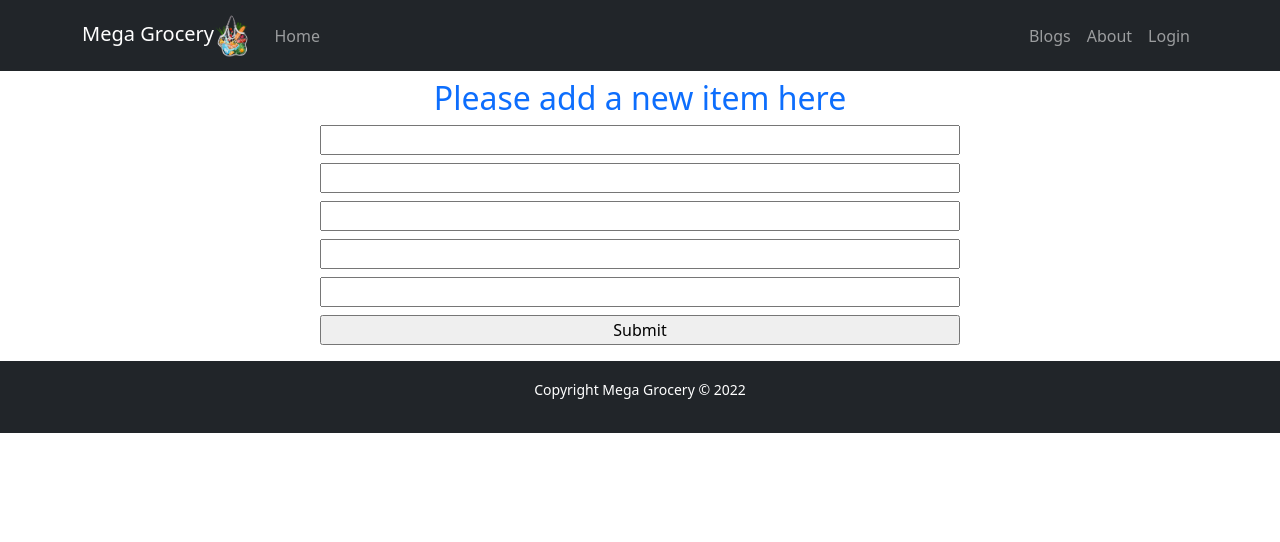
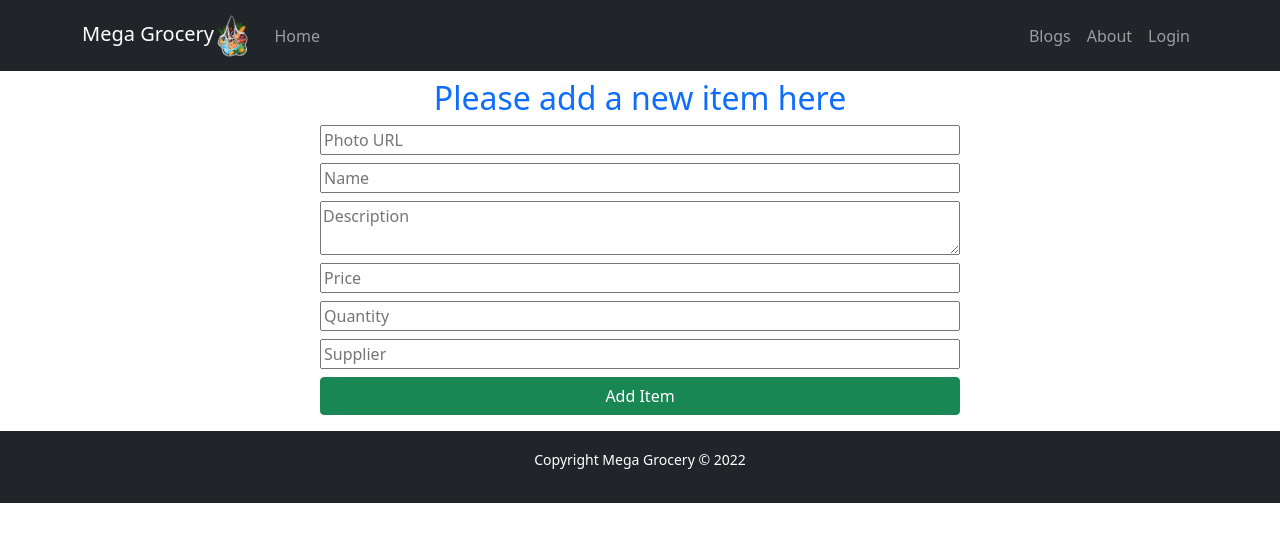
Before and after one commit to Md-Tur/mega-grocery-client, a React (Create React App) app: page /additems in a window 1280 px wide. Shown: the top 542 px of the page. Built offline with nearby package versions, Linux system fonts and the light colour scheme; no server answers.

Commit message:
dynamic route added

```diff
--- a/src/App.js
+++ b/src/App.js
@@ -12,6 +12,7 @@ import Register from './Pages/Login/Register/Register';
 import ManageItems from './Pages/Items/ManageItems/ManageItems';
 import AddItems from './Pages/Items/AddItems/AddItems';
 import MyItems from './Pages/Items/MyItems/MyItems';
+import ItemDetail from './Pages/Items/ItemDetail/ItemDetail';
 
 function App() {
   return (
@@ -21,6 +22,7 @@ function App() {
         <Route path='/' element={<Home></Home>}></Route>
         <Route path='/home' element={<Home></Home>}></Route>
         <Route path='/manageitems' element={<ManageItems></ManageItems>}></Route>
+        <Route path='/itemdetail/:_id' element={<ItemDetail></ItemDetail>}></Route>
         <Route path='/additems' element={<AddItems></AddItems>}></Route>
         <Route path='/myitems' element={<MyItems></MyItems>}></Route>
         <Route path='/blogs' element={<Blogs></Blogs>}></Route>
--- a/src/Pages/Home/Product/Product.js
+++ b/src/Pages/Home/Product/Product.js
@@ -1,10 +1,15 @@
 import React from 'react';
 import { Button } from 'react-bootstrap';
-import { Link } from 'react-router-dom';
+import { Link, useNavigate } from 'react-router-dom';
 
 const Product = ({ product }) => {
 
-    const { name, img, description, price, quantity, supplier } = product;
+    const { name, img, description, price, quantity, supplier, _id } = product;
+
+    const navigate = useNavigate();
+    const itemDetail = () => {
+        navigate('/itemdetail/' + _id);
+    }
 
     return (
         <div style={{ position: 'relative' }} className='col col-md-1 col-lg-4'>
@@ -20,8 +25,8 @@ const Product = ({ product }) => {
                     <p>Supplier: {supplier} </p>
                 </div>
                 <div style={{ bottom: '0' }} className='d-flex justify-content-center'>
-                    <Link to='/'>
-                        <Button variant="outline-primary">Update</Button>
+                    <Link to={'/itemdetail/' + _id}>
+                        <Button onClick={itemDetail} variant="outline-primary">Update</Button>
                     </Link>
                 </div>
             </div>
--- a/src/Pages/Home/Products/Products.js
+++ b/src/Pages/Home/Products/Products.js
@@ -15,7 +15,7 @@ const Products = () => {
                 <div className='row g-4'>
                     {
                         products.slice(0, 6).map(product => <Product
-                            key={product.id}
+                            key={product._id}
                             product={product}
                         ></Product>)
                     }
--- a/src/Pages/Items/AddItems/AddItems.js
+++ b/src/Pages/Items/AddItems/AddItems.js
@@ -10,12 +10,13 @@ const AddItems = () => {
         <div className='w-50 mx-auto'>
             <h2 className='text-center text-primary mt-2 mb-2'>Please add a new item here</h2>
             <form className='d-flex flex-column' onSubmit={handleSubmit(onSubmit)}>
-                <input className='mb-2' {...register("name", { required: true, maxLength: 20 })} />
-                <input className='mb-2' {...register("description")} />
-                <input className='mb-2' type="number" {...register("price", { required: true })} />
-                <input className='mb-2' type="number" {...register("quantity", { required: true })} />
-                <input className='mb-2' {...register("supplier", { required: true, maxLength: 20 })} />
-                <input type="submit" />
+                <input className='mb-2' placeholder='Photo URL' type="text" {...register("img", { required: true })} />
+                <input className='mb-2' placeholder='Name' {...register("name", { required: true, maxLength: 20 })} />
+                <textarea className='mb-2' placeholder='Description' {...register("description")} />
+                <input className='mb-2' placeholder='Price' type="number" {...register("price", { required: true })} />
+                <input className='mb-2' placeholder='Quantity' type="number" {...register("quantity", { required: true })} />
+                <input className='mb-2' placeholder='Supplier' {...register("supplier", { required: true, maxLength: 20 })} />
+                <input className='btn btn-success' type="submit" value="Add Item" />
             </form>
         </div>
     );
--- /dev/null
+++ b/src/Pages/Items/ItemDetail/ItemDetail.js
@@ -0,0 +1,15 @@
+import React from 'react';
+import { useParams } from 'react-router-dom';
+
+const ItemDetail = () => {
+
+    const { _id } = useParams();
+
+    return (
+        <div>
+            <h2>Details of item: {_id}</h2>
+        </div>
+    );
+};
+
+export default ItemDetail;
```
Also changed, not shown: public/products.json (+18 -18 lines).
